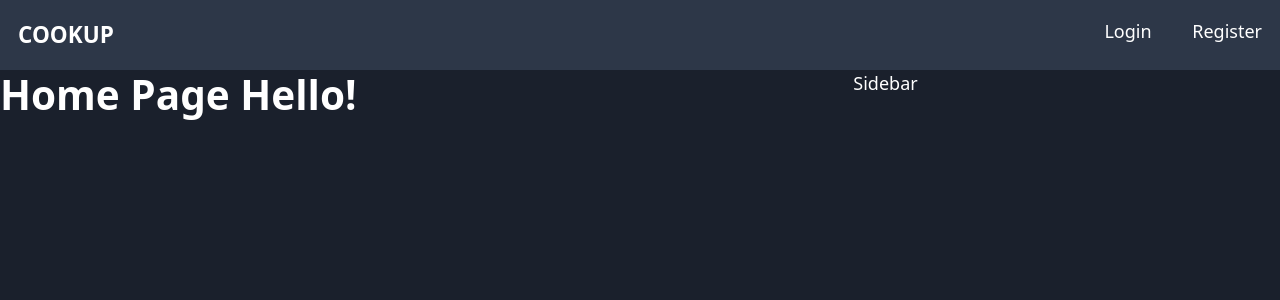
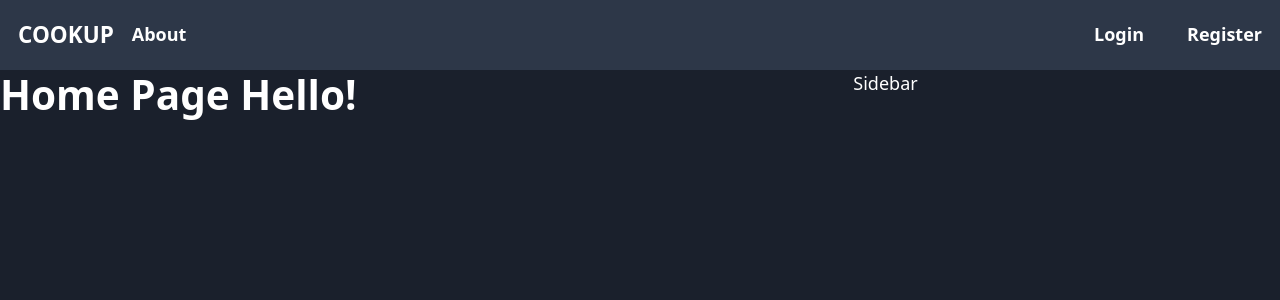
Before and after one commit to davidysoards/cookup, a Django app: page / in a window 1280 px wide. Shown: the top 300 px of the page. Run offline with Django 3.2, Linux system fonts and the light colour scheme; style sheets or scripts are compiled from the project's sources.

Commit message:
Add about page

```diff
--- /dev/null
+++ b/sound_share/templates/about.html
@@ -0,0 +1,5 @@
+{% extends "base.html" %}
+
+{% block content %}
+<h1>What's it all about?</h1>
+{% endblock content %}
--- a/sound_share/templates/base.html
+++ b/sound_share/templates/base.html
@@ -11,11 +11,14 @@
   <body class="bg-gray-900">
     <header class="bg-gray-800 p-4">
       <div class="container flex justify-between">
-        <a href="{% url 'home' %}" class="text-xl">COOKUP</a>
-        <ul class="grid grid-cols-2 gap-4">
-          <li>Login</li>
-          <li>Register</li>
-        </ul>
+        <div class="grid grid-cols-2 gap-4 items-center">
+          <a href="{% url 'home' %}" class="text-xl">COOKUP</a>
+          <a href="{% url 'about' %}" class="">About</a>
+        </div>
+        <div class="grid grid-cols-2 gap-4 items-center">
+          <a href="#">Login</a>
+          <a href="#">Register</a>
+        </div>
       </div>
     </header>
     <div class="container flex">
--- a/sound_share/urls.py
+++ b/sound_share/urls.py
@@ -3,4 +3,5 @@ from . import views
 
 urlpatterns = [
     path("", views.home, name="home"),
+    path("about", views.about, name="about"),
 ]
--- a/sound_share/views.py
+++ b/sound_share/views.py
@@ -2,4 +2,8 @@ from django.shortcuts import render
 
 # Create your views here.
 def home(request):
-    return render(request, "sound_share/home.html")
+    return render(request, "home.html")
+
+
+def about(request):
+    return render(request, "about.html")
```
Also changed, not shown: sound_share/templates/home.html (renamed from sound_share/templates/sound_share/home.html).
